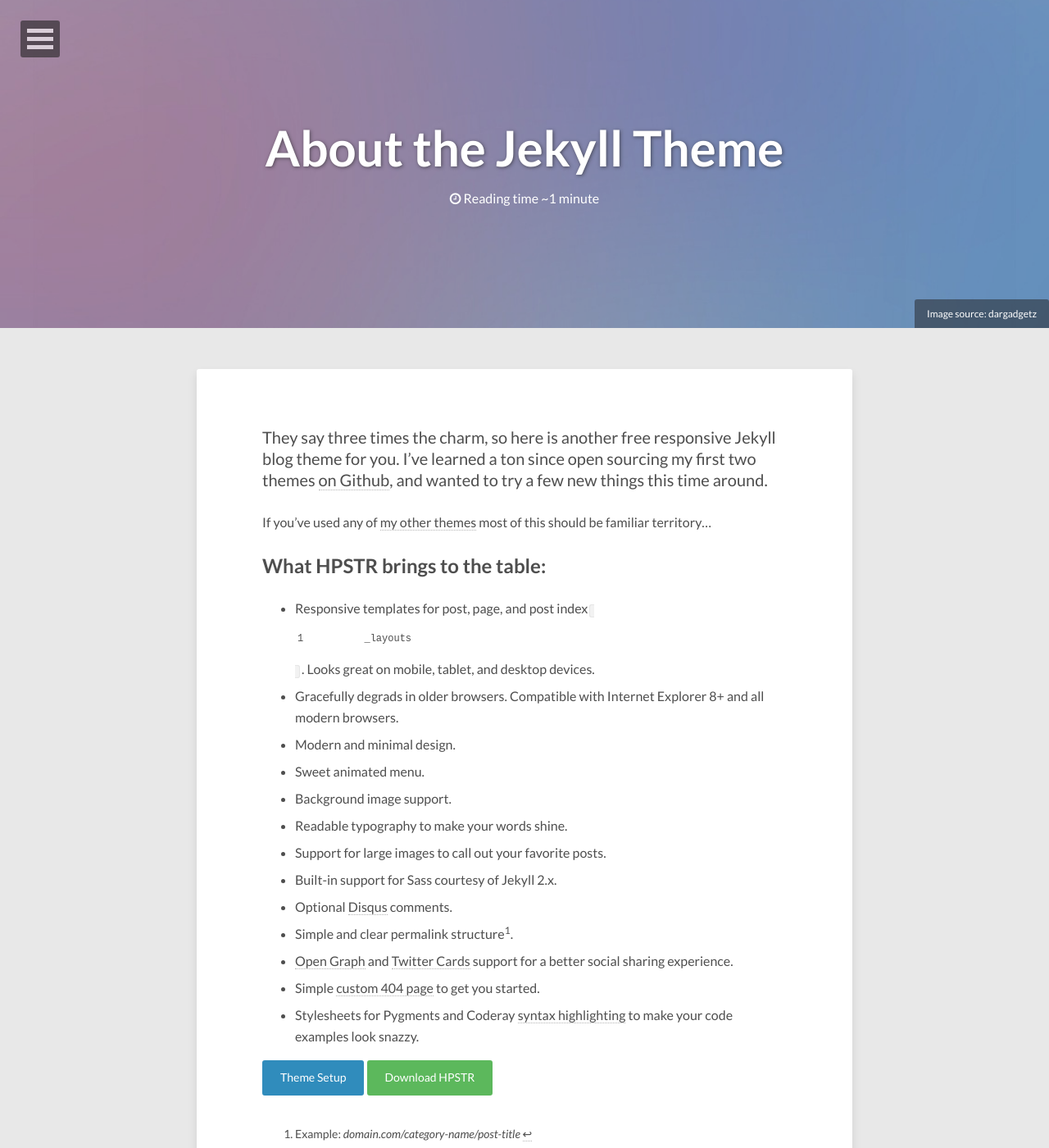
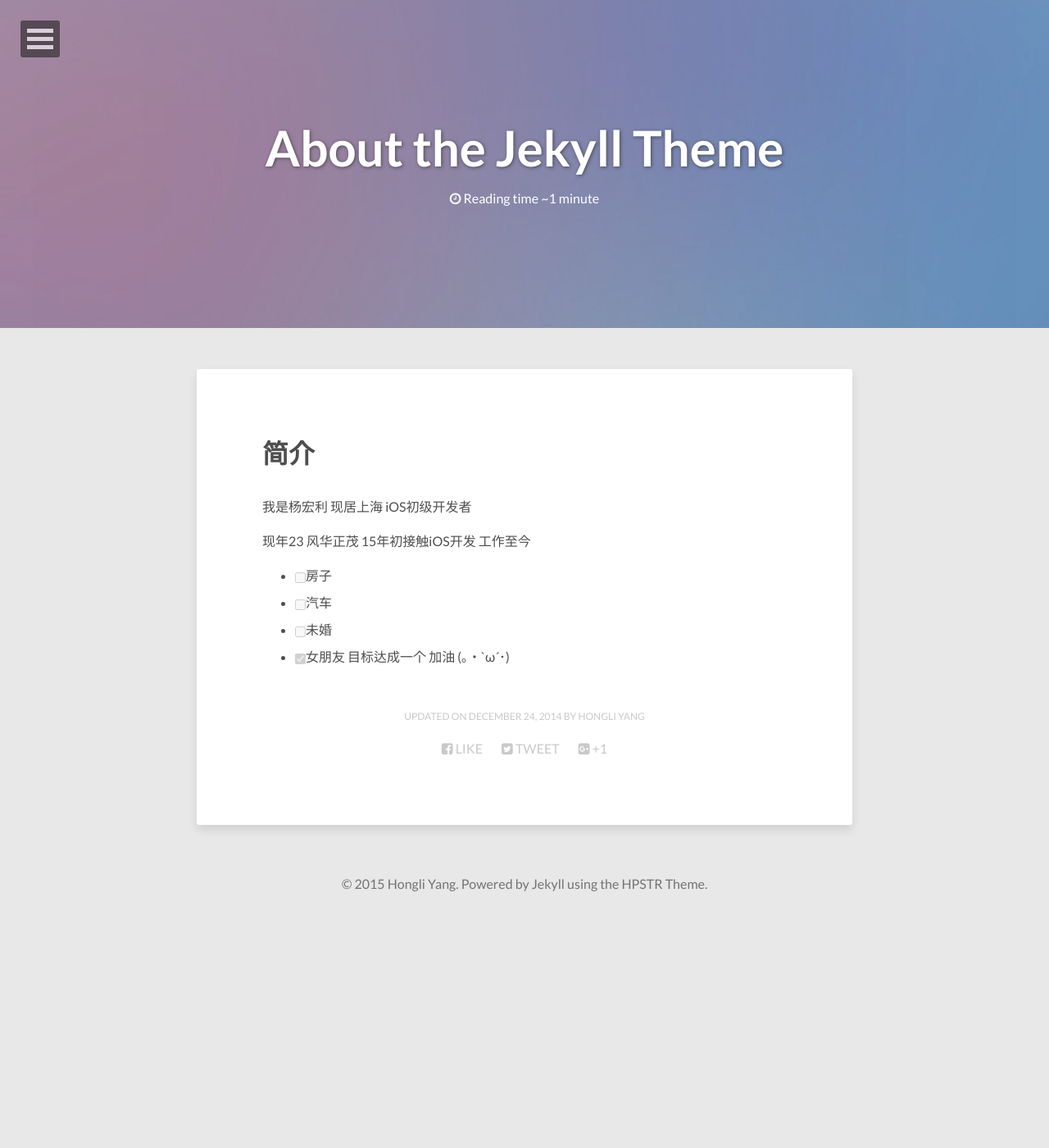
Before and after one commit to luais/luais.github.com, a Jekyll site: the page built from about/index.md, in a window 1280 px wide and 1400 px high. Shown: the whole window at 82% size. Built offline with Jekyll 4.4.1, drawn with Linux system fonts in a browser that asks for light colours; nearby versions of some CDN libraries.

Commit message:
Update index.md

```diff
--- a/about/index.md
+++ b/about/index.md
@@ -3,32 +3,20 @@
 title: About the Jekyll Theme
 image:
   feature: abstract-5.jpg
-  credit: dargadgetz
-  creditlink: http://www.dargadgetz.com/ios-7-abstract-wallpaper-pack-for-iphone-5-and-ipod-touch-retina/
 comments: false
 modified: 2014-12-24
 ---
 
-They say three times the charm, so here is another free responsive Jekyll blog theme for you. I've learned a ton since open sourcing my first two themes [on Github](http://github.com/mmistakes), and wanted to try a few new things this time around.
+#简介
+我是杨宏利
+现居上海
+iOS初级开发者
 
-If you've used any of [my other themes](http://mademistakes.com/work/jekyll-themes/) most of this should be familiar territory...
+现年23 风华正茂
+15年初接触iOS开发 工作至今
 
-## What HPSTR brings to the table:
-
-* Responsive templates for post, page, and post index `_layouts`. Looks great on mobile, tablet, and desktop devices.
-* Gracefully degrads in older browsers. Compatible with Internet Explorer 8+ and all modern browsers.
-* Modern and minimal design.
-* Sweet animated menu.
-* Background image support.
-* Readable typography to make your words shine.
-* Support for large images to call out your favorite posts.
-* Built-in support for Sass courtesy of Jekyll 2.x.
-* Optional [Disqus](http://disqus.com) comments.
-* Simple and clear permalink structure[^1].
-* [Open Graph](https://developers.facebook.com/docs/opengraph/) and [Twitter Cards](https://dev.twitter.com/docs/cards) support for a better social sharing experience.
-* Simple [custom 404 page]({{ site.url }}/404.html) to get you started.
-* Stylesheets for Pygments and Coderay [syntax highlighting]({{ site.url }}/code-highlighting-post/) to make your code examples look snazzy.
-
-<div markdown="0"><a href="{{ site.url }}/theme-setup/" class="btn btn-info">Theme Setup</a> <a href="https://github.com/mmistakes/hpstr-jekyll-theme" class="btn btn-success">Download HPSTR</a></div>
-
-[^1]: Example: *domain.com/category-name/post-title*
+- [ ] 房子
+- [ ] 汽车
+- [ ] 未婚
+- [x] 女朋友
+目标达成一个 加油   (｡・`ω´･)
```
